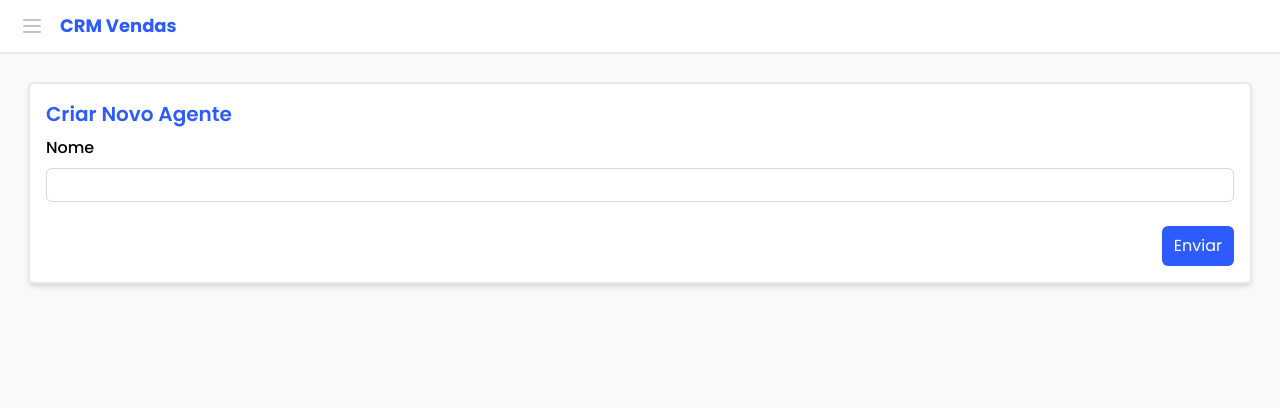
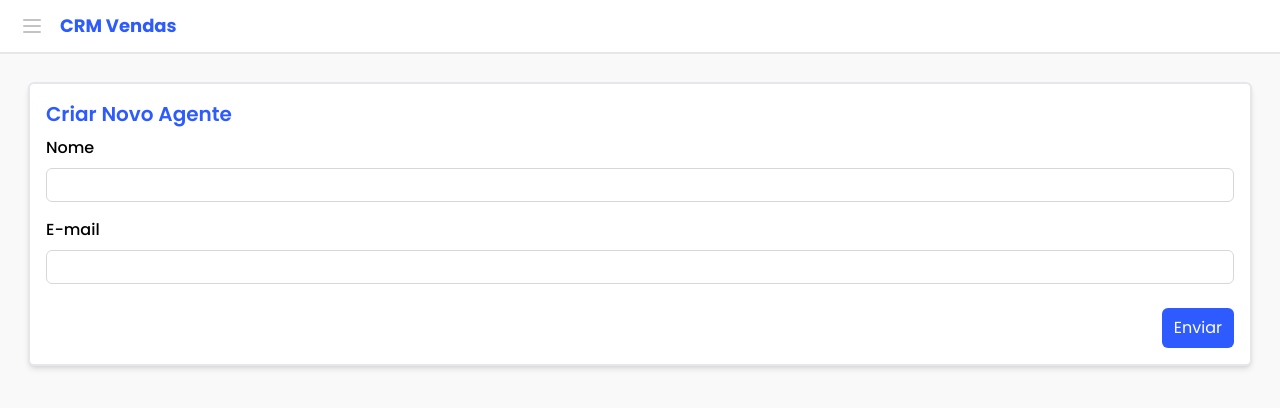
Before and after one commit to talitaaraujodev/frontend-crm-vendas, a React (Vite) app: page /create-agent in a window 1280 px wide. Shown: the top 408 px of the page. Built offline with nearby package versions, Linux system fonts and the light colour scheme.

Commit message:
fix: adjusted page list agents

```diff
--- a/src/components/FormUpdateAgent/index.tsx
+++ b/src/components/FormUpdateAgent/index.tsx
@@ -1,6 +1,7 @@
 import React, { useState } from "react";
 import { Agent } from "../../services/models/Agent";
 import { toast } from "sonner";
+import { utils } from "../../utils";
 
 interface FormUpdateAgentProps {
   agent: Agent;
@@ -14,12 +15,16 @@ const FormUpdateAgent: React.FC<FormUpdateAgentProps> = ({
   onClose,
 }: FormUpdateAgentProps) => {
   const [name, setName] = useState(agent.name);
+  const [email, setEmail] = useState(agent.email);
   const [status, setStatus] = useState(
-    agent.status === "ACTIVE" ? "ATIVO" : "INATIVO"
+    agent.status === utils.agentStatusTypes.Active ? "ATIVO" : "INATIVO"
   );
 
   const handleNameChange = (e: React.ChangeEvent<HTMLInputElement>) => {
     setName(e.target.value);
+  };
+  const handleEmailChange = (e: React.ChangeEvent<HTMLInputElement>) => {
+    setEmail(e.target.value);
   };
 
   const handleStatusChange = (e: React.ChangeEvent<HTMLSelectElement>) => {
@@ -30,7 +35,8 @@ const FormUpdateAgent: React.FC<FormUpdateAgentProps> = ({
     const updatedAgent = {
       ...agent,
       name,
-      status: status === "ATIVO" ? "ACTIVE" : "INACTIVE",
+      email,
+      status: status === utils.agentStatusTypes.Active ? "ACTIVE" : "INACTIVE",
     } as Agent;
 
     handleClickUpdate(updatedAgent);
@@ -50,6 +56,17 @@ const FormUpdateAgent: React.FC<FormUpdateAgentProps> = ({
           id="name"
           value={name}
           onChange={handleNameChange}
+          className="w-full outline-none border border-[#D7D7D7] rounded-md p-2 focus:border-[#2d5bff]"
+        />
+        <label htmlFor="email" className="font-medium text-base pb-2">
+          E-mail
+        </label>
+        <input
+          type="email"
+          name="email"
+          id="email"
+          value={email}
+          onChange={handleEmailChange}
           className="w-full outline-none border border-[#D7D7D7] rounded-md p-2 focus:border-[#2d5bff]"
         />
 
--- a/src/components/FormViewAgent/index.tsx
+++ b/src/components/FormViewAgent/index.tsx
@@ -1,5 +1,6 @@
 import React from "react";
 import { Agent } from "../../services/models/Agent";
+import { utils } from "../../utils";
 
 interface FormViewAgentProps {
   agent: Agent;
@@ -22,6 +23,17 @@ const FormViewAgent: React.FC<FormViewAgentProps> = ({
       />
 
       <label className="text-[#181818] text-base font-medium" htmlFor="status">
+        E-mail
+      </label>
+      <input
+        type="email"
+        disabled={true}
+        name="email"
+        id="email"
+        value={agent.email}
+        className="block w-full outline-none p-2 cursor-not-allowed rounded-md disabled:bg-slate-50 disabled:text-slate-500 disabled:border-slate-200"
+      />
+      <label className="text-[#181818] text-base font-medium" htmlFor="status">
         Status
       </label>
       <input
@@ -29,7 +41,9 @@ const FormViewAgent: React.FC<FormViewAgentProps> = ({
         disabled={true}
         name="status"
         id="status"
-        value={agent.status === "ACTIVE" ? "ATIVO" : "INATIVO"}
+        value={
+          agent.status === utils.agentStatusTypes.Active ? "ATIVO" : "INATIVO"
+        }
         className="block w-full outline-none p-2 cursor-not-allowed rounded-md disabled:bg-slate-50 disabled:text-slate-500 disabled:border-slate-200"
       />
     </form>
--- a/src/pages/ListAgents/index.tsx
+++ b/src/pages/ListAgents/index.tsx
@@ -1,5 +1,6 @@
 import React, { useEffect, useState } from "react";
 import { formatDistanceToNow } from "date-fns";
+import { toast } from "sonner";
 import { ptBR } from "date-fns/locale";
 import { Agent } from "../../services/models/Agent";
 import Thead from "../../components/Thead";
@@ -8,12 +9,13 @@ import ModalConfirmRemove from "../../components/ModalConfirmDelete";
 import ModalView from "../../components/ModalView";
 import ModalUpdate from "../../components/ModalUpdate";
 import { agentService } from "../../services/agentService";
-import { toast } from "sonner";
+import { utils } from "../../utils";
 
 const ListAgentsPage: React.FC = () => {
   const [agents, setAgents] = useState<Agent[]>([]);
   const [agentSelected, setAgentSelected] = useState<Agent>({
     id: "",
+    email: "",
     name: "",
     status: "ACTIVE",
     createdAt: new Date(),
@@ -93,19 +95,27 @@ const ListAgentsPage: React.FC = () => {
     fetchAgents();
   }, []);
 
-  const headers: string[] = ["#", "Nome", "Status", "Criado há", "Ações"];
+  const headers: string[] = [
+    "#",
+    "Nome",
+    "E-mail",
+    "Status",
+    "Criado há",
+    "Ações",
+  ];
 
   const data = agents.map((agent) => [
     agent.id,
     agent.name,
+    agent.email,
     <p
       className={`inline-block text-sm rounded-2xl py-[0.40rem] px-2.5 ${
-        agent.status === "ACTIVE"
+        agent.status === utils.agentStatusTypes.Active
           ? "bg-green-100 text-green-700"
           : "bg-red-100 text-red-700"
       }`}
     >
-      {agent.status === "ACTIVE" ? "Ativo" : "Inativo"}
+      {agent.status === utils.agentStatusTypes.Active ? "Ativo" : "Inativo"}
     </p>,
     formatDistanceToNow(agent.createdAt, { locale: ptBR, addSuffix: true }),
 
--- a/src/pages/ListCustomers/index.tsx
+++ b/src/pages/ListCustomers/index.tsx
@@ -102,6 +102,7 @@ const ListCustomersPage: React.FC = () => {
   const fetchCustomers = async () => {
     try {
       const response = await customerService.findCustomers();
+      console.log("aqui", response);
       console.log(response);
       setCustomers(response.customers);
     } catch (error) {
--- a/src/pages/NewAgent/index.tsx
+++ b/src/pages/NewAgent/index.tsx
@@ -4,15 +4,19 @@ import { toast } from "sonner";
 
 const NewAgentPage: React.FC = () => {
   const [name, setName] = useState<string>("");
+  const [email, setEmail] = useState<string>("");
 
   const handleNameChange = (event: ChangeEvent<HTMLInputElement>) => {
     setName(event.target.value);
+  };
+  const handleEmailChange = (event: ChangeEvent<HTMLInputElement>) => {
+    setEmail(event.target.value);
   };
 
   const handleSubmit = async (e: React.FormEvent) => {
     e.preventDefault();
     await agentService
-      .createAgent(name)
+      .createAgent(name, email)
       .then((response) => {
         const errors = response.errors;
         if (errors) {
@@ -25,6 +29,7 @@ const NewAgentPage: React.FC = () => {
         } else {
           toast.success("Agente criado com sucessso!");
           setName("");
+          setEmail("");
         }
       })
       .catch((error) => {
@@ -53,6 +58,19 @@ const NewAgentPage: React.FC = () => {
               onChange={handleNameChange}
             />
           </div>
+          <div className="flex flex-col py-2">
+            <label htmlFor="email" className="font-medium text-base pb-2">
+              E-mail
+            </label>
+            <input
+              type="email"
+              name="email"
+              id="email"
+              className="outline-none border border-[#D7D7D7] rounded-md p-1 focus:border-[#2d5bff]"
+              value={email}
+              onChange={handleEmailChange}
+            />
+          </div>
           <div className="flex items-center justify-end pt-4">
             <button
               className="bg-[#2d5bff] text-white font-normal rounded-md py-2 px-3 hover:opacity-80 transition-all cursor-pointer"
--- a/src/services/agentService.ts
+++ b/src/services/agentService.ts
@@ -2,12 +2,13 @@ import fetch from "../helpers/ApiConfig";
 import { Agent } from "./models/Agent";
 
 const agentService = {
-  async createAgent(name: string) {
-    return await fetch("POST", "/agents", { name });
+  async createAgent(name: string, email: string) {
+    return await fetch("POST", "/agents", { name, email });
   },
   async updateAgent(id: string, agent: Agent) {
     return await fetch("PUT", `/agents/${id}`, {
       name: agent.name,
+      email: agent.email,
       status: agent.status,
     });
   },
--- a/src/services/models/Agent.ts
+++ b/src/services/models/Agent.ts
@@ -1,6 +1,7 @@
 export interface Agent {
   id: string;
   name: string;
+  email: string;
   status: "INACTIVE" | "ACTIVE";
   createdAt: Date;
 }
--- a/src/utils/index.ts
+++ b/src/utils/index.ts
@@ -7,7 +7,7 @@ export const utils = {
     { value: "SOLD", label: "Vendido" },
   ],
   agentStatusTypes: {
-    Active: "ACTIVO",
+    Active: "ACTIVE",
     Inactive: "INACTIVE",
   },
   customerStatusTypes: {
```
